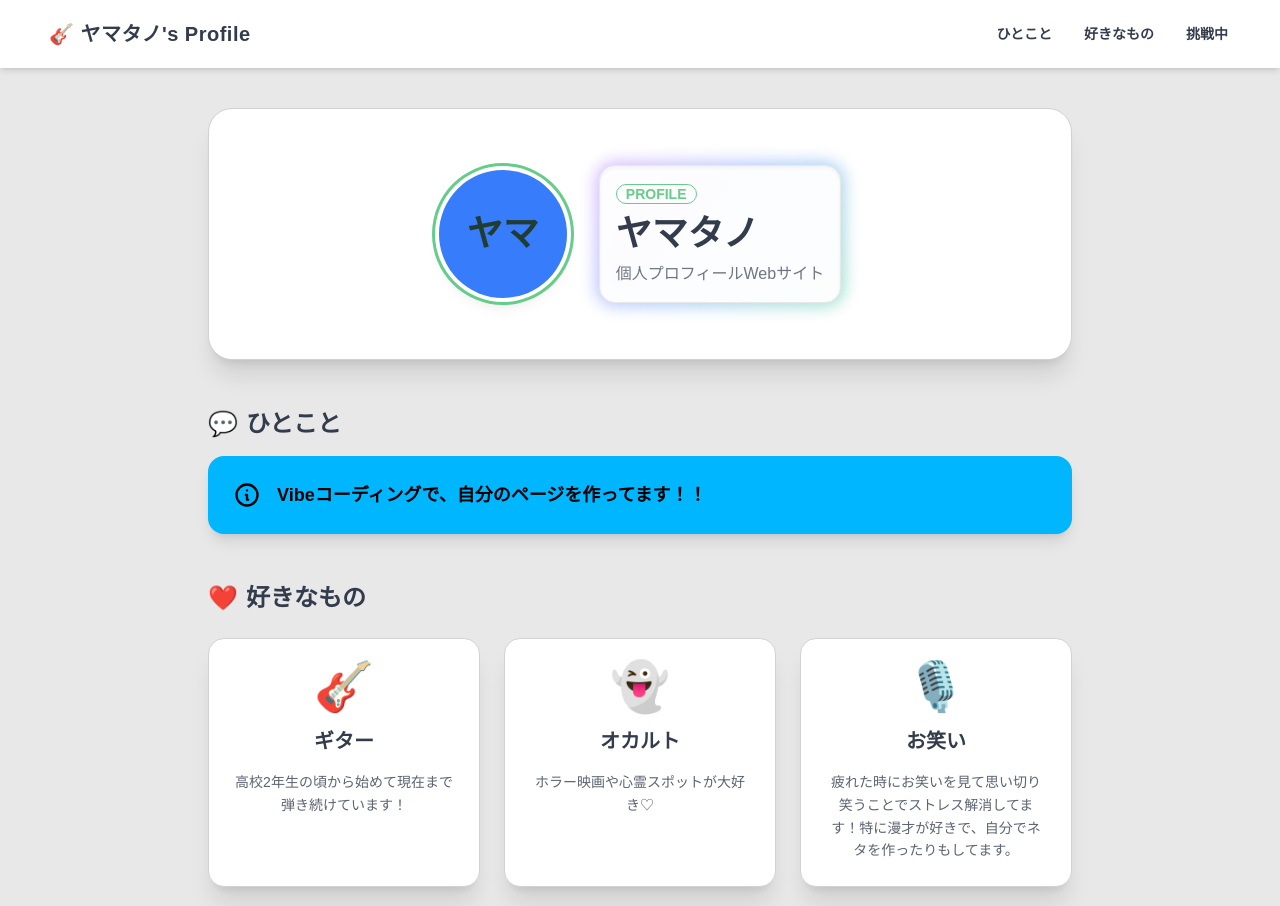
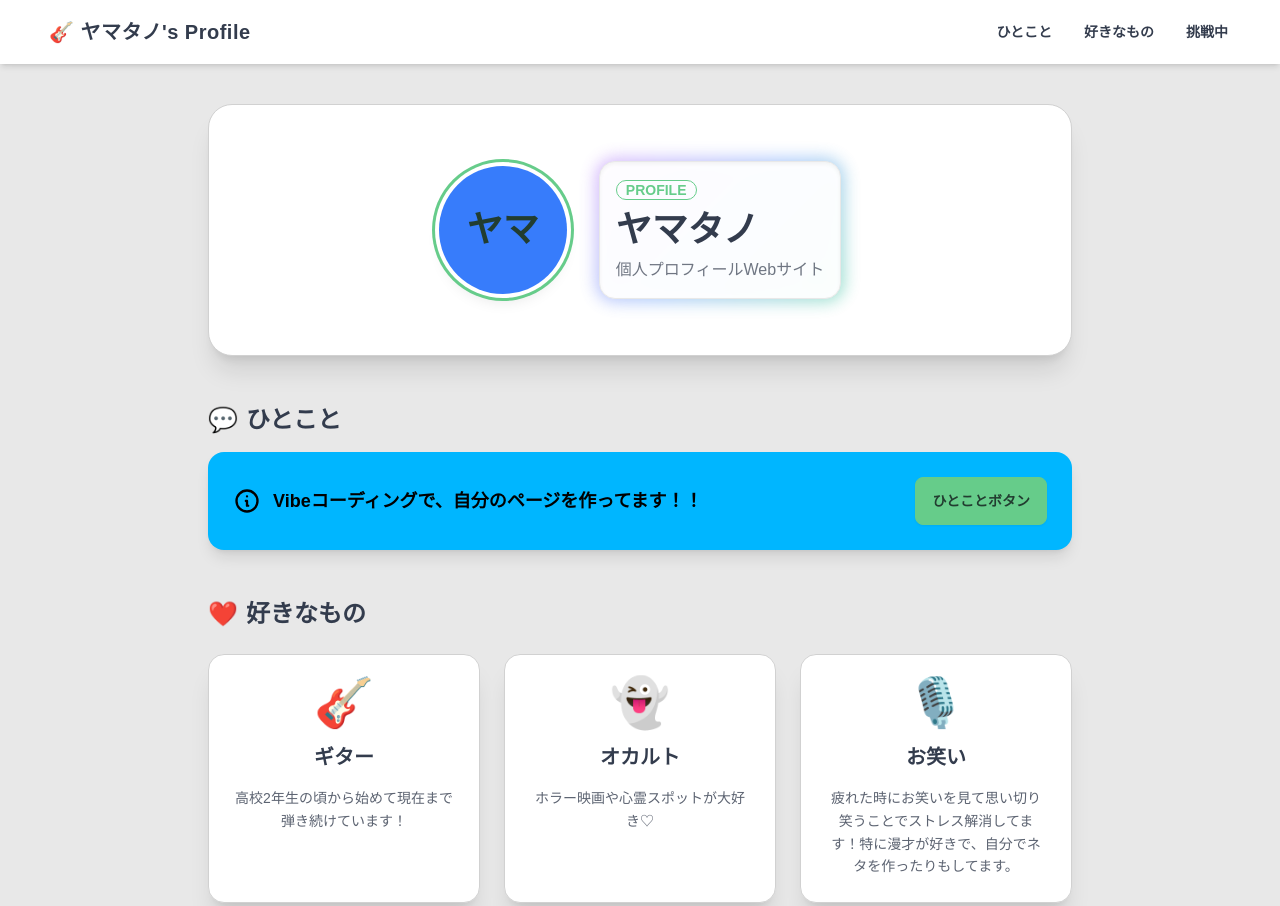
Before and after one commit to s1424080wa-wq/profile, a plain HTML site: page index.html in a window 1280 px wide. Shown: the top 906 px of the page. Drawn offline with nearby package versions, Linux system fonts and the light colour scheme; a web font is replaced by a local one.

Commit message:
プロフィールの場所に、「ひとことボタン」を追加。

```diff
--- a/index.html
+++ b/index.html
@@ -43,15 +43,15 @@
 
   <!-- 1. ナビバー (Navbar) -->
   <header class="sticky top-0 z-50">
-    <div class="navbar bg-base-100 shadow-md px-4 sm:px-8">
-      <div class="flex-1">
-        <a class="btn btn-ghost text-xl font-bold tracking-wide">🎸 ヤマタノ's Profile</a>
+    <div class="navbar bg-base-100 shadow-md px-4 sm:px-8 flex-col sm:flex-row gap-1 sm:gap-0 py-2 sm:py-0">
+      <div class="w-full sm:w-auto sm:flex-1 justify-center sm:justify-start">
+        <a class="btn btn-ghost text-lg sm:text-xl font-bold tracking-wide whitespace-nowrap">🎸 ヤマタノ's Profile</a>
       </div>
-      <div class="flex-none">
-        <ul class="menu menu-horizontal px-1 font-semibold text-sm">
-          <li><a href="#message">ひとこと</a></li>
-          <li><a href="#likes">好きなもの</a></li>
-          <li><a href="#challenge">挑戦中</a></li>
+      <div class="w-full sm:w-auto sm:flex-none flex justify-center">
+        <ul class="menu menu-horizontal px-1 py-0 font-semibold text-xs sm:text-sm">
+          <li><a href="#message" class="px-2.5 sm:px-4">ひとこと</a></li>
+          <li><a href="#likes" class="px-2.5 sm:px-4">好きなもの</a></li>
+          <li><a href="#challenge" class="px-2.5 sm:px-4">挑戦中</a></li>
         </ul>
       </div>
     </div>
@@ -80,18 +80,21 @@
     </section>
 
     <!-- セクション1: ひとこと (Alert / Callout) -->
-    <section id="message" class="scroll-mt-20">
+    <section id="message" class="scroll-mt-24 sm:scroll-mt-20">
       <h2 class="text-2xl font-bold text-base-content mb-4 flex items-center gap-2">
         <span>💬</span> ひとこと
       </h2>
-      <div class="alert alert-info shadow-lg border border-info/30 rounded-2xl p-6 text-base sm:text-lg font-bold leading-relaxed">
-        <svg xmlns="http://www.w3.org/2000/svg" fill="none" viewBox="0 0 24 24" class="stroke-current shrink-0 w-7 h-7"><path stroke-linecap="round" stroke-linejoin="round" stroke-width="2" d="M13 16h-1v-4h-1m1-4h.01M21 12a9 9 0 11-18 0 9 9 0 0118 0z"></path></svg>
-        <span>Vibeコーディングで、自分のページを作ってます！！</span>
+      <div class="alert alert-info shadow-lg border border-info/30 rounded-2xl p-6 text-base sm:text-lg font-bold leading-relaxed flex justify-between items-center gap-4">
+        <div class="flex items-center gap-3">
+          <svg xmlns="http://www.w3.org/2000/svg" fill="none" viewBox="0 0 24 24" class="stroke-current shrink-0 w-7 h-7"><path stroke-linecap="round" stroke-linejoin="round" stroke-width="2" d="M13 16h-1v-4h-1m1-4h.01M21 12a9 9 0 11-18 0 9 9 0 0118 0z"></path></svg>
+          <span id="message-text">Vibeコーディングで、自分のページを作ってます！！</span>
+        </div>
+        <button id="message-btn" class="btn btn-primary btn-sm sm:btn-md shrink-0">ひとことボタン</button>
       </div>
     </section>
 
     <!-- セクション2: 好きなもの (Card Grid) -->
-    <section id="likes" class="scroll-mt-20">
+    <section id="likes" class="scroll-mt-24 sm:scroll-mt-20">
       <h2 class="text-2xl font-bold text-base-content mb-6 flex items-center gap-2">
         <span>❤️</span> 好きなもの
       </h2>
@@ -134,7 +137,7 @@
     </section>
 
     <!-- セクション3: 最近挑戦していること (Card / Callout) -->
-    <section id="challenge" class="scroll-mt-20">
+    <section id="challenge" class="scroll-mt-24 sm:scroll-mt-20">
       <h2 class="text-2xl font-bold text-base-content mb-4 flex items-center gap-2">
         <span>🔥</span> 最近挑戦していること
       </h2>
@@ -161,5 +164,28 @@
     </aside>
   </footer>
 
+  <script>
+    // 切り替えたい文章をすべて配列に用意する（最初の文章も入れておく）
+    const messages = [
+      "Vibeコーディングで、自分のページを作ってます！！",
+      "い",
+      "ろ",
+      "は"
+    ];
+    // 今何番目の文章を表示しているかを記録する変数（最初は0番目の文章が表示されている）
+    let currentIndex = 0;
+    // ひとことを表示するテキスト要素を取得する
+    const messageText = document.getElementById("message-text");
+    // ひとことボタンの要素を取得する
+    const messageBtn = document.getElementById("message-btn");
+
+    // ボタンがクリックされたときの処理を登録する
+    messageBtn.addEventListener("click", () => {
+      // 次の番号に進める（最後までいったら 0 に戻る）
+      currentIndex = (currentIndex + 1) % messages.length;
+      // 画面のテキストを新しい文章に書き換える
+      messageText.textContent = messages[currentIndex];
+    });
+  </script>
 </body>
 </html>
```
